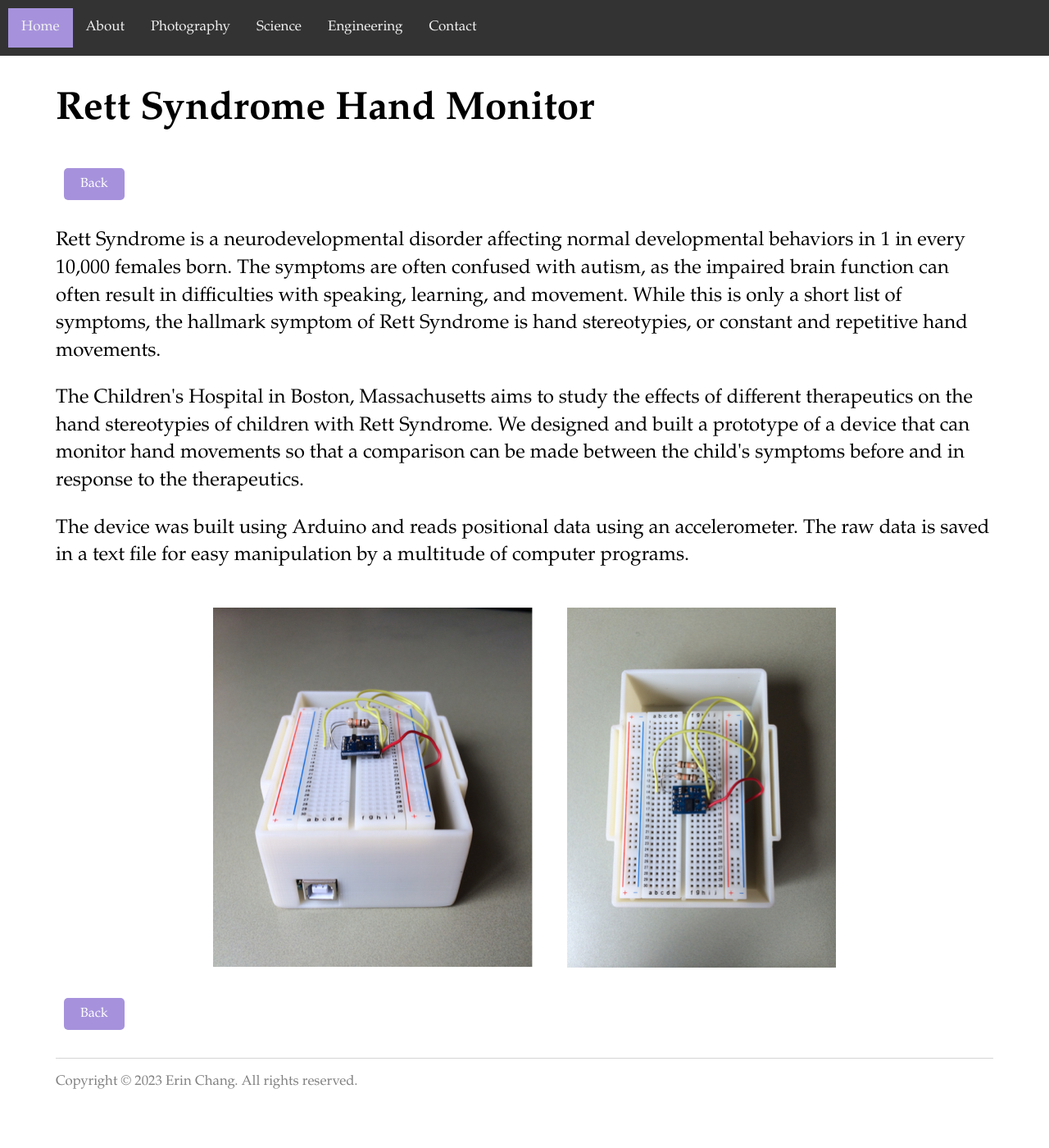
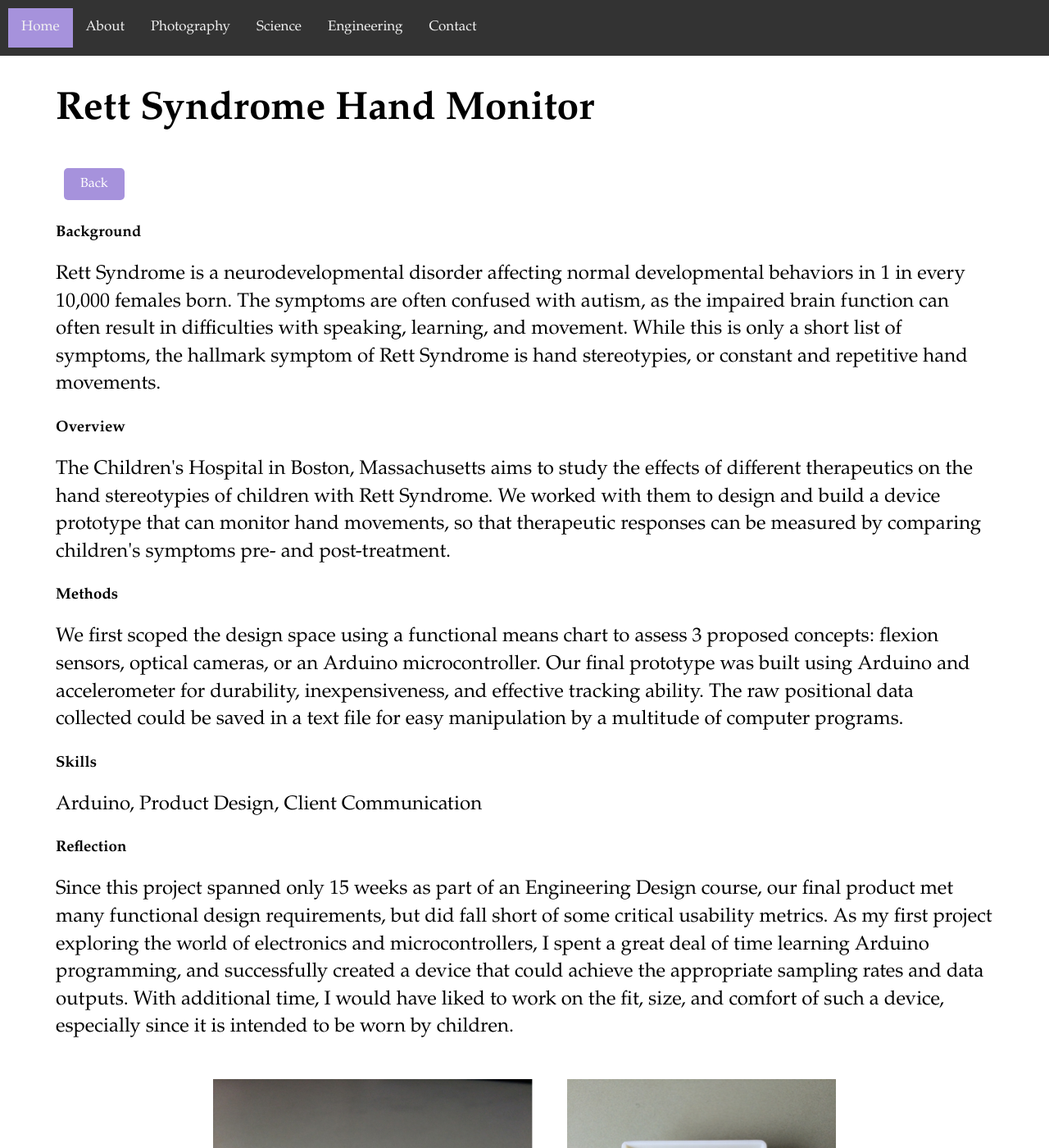
Before and after one commit to echang17/echang17.github.io, a Jekyll site: the page built from projects/handmonitor.html, in a window 1280 px wide and 1400 px high. Shown: the whole window at 82% size. Built offline with Jekyll 4.4.1, drawn with Linux system fonts in a browser that asks for light colours.

Commit message:
Update handmonitor.html
Add headers, skills, and reflection

```diff
--- a/projects/handmonitor.html
+++ b/projects/handmonitor.html
@@ -16,13 +16,24 @@ function goBack() {
 <div class="blurb">
   <button class="custom-button" onclick="goBack()">Back</button>
 
+  <h3>Background</h3>
   <p>Rett Syndrome is a neurodevelopmental disorder affecting normal developmental behaviors in 1 in every 10,000 females born. The symptoms are often confused with autism, as the impaired brain function can often result in difficulties with speaking, learning, and movement. While this is only a short list of symptoms, the hallmark symptom of Rett Syndrome is hand stereotypies, or constant and repetitive hand movements.</p>
   <p></p>
 
-  <p>The Children's Hospital in Boston, Massachusetts aims to study the effects of different therapeutics on the hand stereotypies of children with Rett Syndrome. We designed and built a prototype of a device that can monitor hand movements so that a comparison can be made between the child's symptoms before and in response to the therapeutics.</p>
+  <h3>Overview</h3>
+  <p>The Children's Hospital in Boston, Massachusetts aims to study the effects of different therapeutics on the hand stereotypies of children with Rett Syndrome. We worked with them to design and build a device prototype that can monitor hand movements, so that therapeutic responses can be measured by comparing children's symptoms pre- and post-treatment.</p>
   <p></p>
 
-  <p>The device was built using Arduino and reads positional data using an accelerometer. The raw data is saved in a text file for easy manipulation by a multitude of computer programs.</p>
+  <h3>Methods</h3>
+  <p>We first scoped the design space using a functional means chart to assess 3 proposed concepts: flexion sensors, optical cameras, or an Arduino microcontroller. Our final prototype was built using Arduino and accelerometer for durability, inexpensiveness, and effective tracking ability. The raw positional data collected could be saved in a text file for easy manipulation by a multitude of computer programs.</p>
+  <p></p>
+
+  <h3>Skills</h3>
+  <p>Arduino, Product Design, Client Communication</p>
+  <p></p>
+
+  <h3>Reflection</h3>
+  <p>Since this project spanned only 15 weeks as part of an Engineering Design course, our final product met many functional design requirements, but did fall short of some critical usability metrics. As my first project exploring the world of electronics and microcontrollers, I spent a great deal of time learning Arduino programming, and successfully created a device that could achieve the appropriate sampling rates and data outputs. With additional time, I would have liked to work on the fit, size, and comfort of such a device, especially since it is intended to be worn by children.</p>
   <p></p>
 
   <div class="blog-photos">
```
